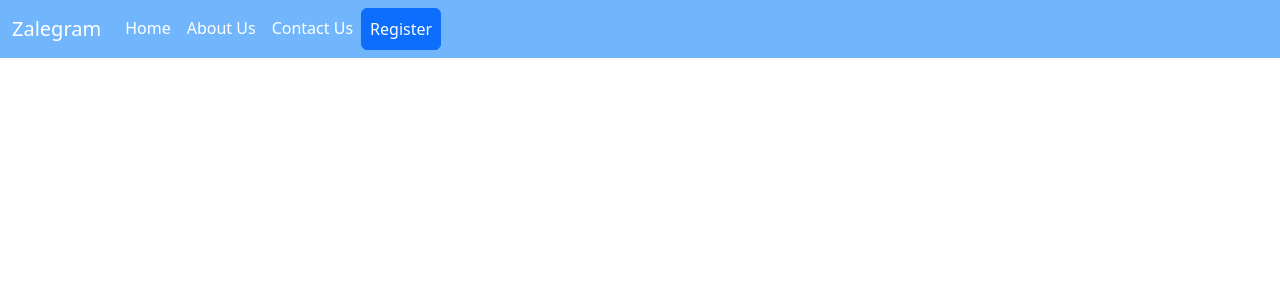
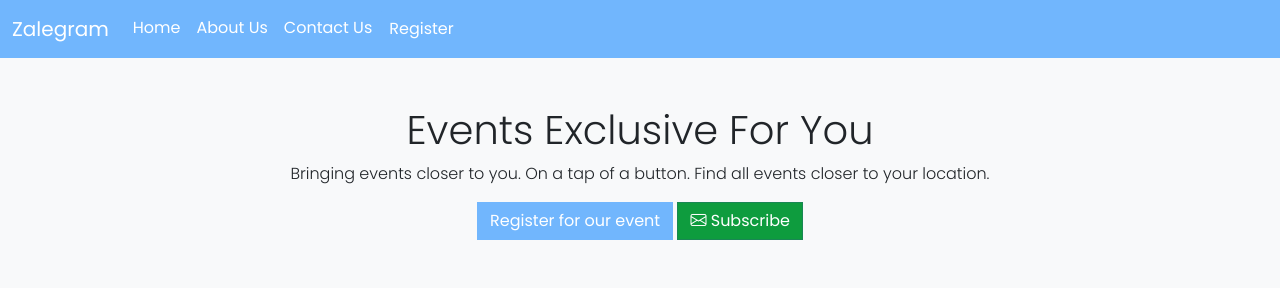
Before and after one commit to MichelleNJAMBI/Event-page, a plain HTML site: page index.html in a window 1280 px wide. Drawn offline with nearby package versions, Linux system fonts and the light colour scheme.

Commit message:
added content

```diff
--- a/index.html
+++ b/index.html
@@ -6,6 +6,8 @@
     <meta name="viewport" content="width=device-width, initial-scale=1.0">
     <title>Event Website</title>
     <link rel="stylesheet" href="bootstrap/css/bootstrap.min.css">
+    <link rel="stylesheet" href="https://cdn.jsdelivr.net/npm/bootstrap-icons@1.9.1/font/bootstrap-icons.css">
+    <link rel="stylesheet" href="style.css">
 </head>
 <body>
     <nav class="navbar navbar-expand-lg " style="background-color: #71B6FD; ">
@@ -26,6 +28,18 @@
         </div>
 
     </nav>
+    <main class="bg-light py-5">
+        <section class="text-center">
+            <h1 class="fw-light">Events Exclusive For You</h1>
+            <p class="fw-light">
+                Bringing events closer to you. On a tap of a  button. Find all events closer to your location.
+            </p>
+            <a href="#" class="btn btn-primary rounded-0">Register for our event</a>
+            <a href="#" class="btn btn-success rounded-0" style="background: #0E9C3E;
+            "><i class="bi-envelope"
+            ></i> Subscribe</a>
+        </section>
+    </main>
 
 
 
--- /dev/null
+++ b/style.css
@@ -0,0 +1,5 @@
+@import url('https://fonts.googleapis.com/css2?family=Poppins:wght@100;200;300;400&display=swap');
+
+body{
+    font-family: 'Poppins', sans-serif;
+}
```
Also changed, not shown: bootstrap/css/bootstrap.min.css.
